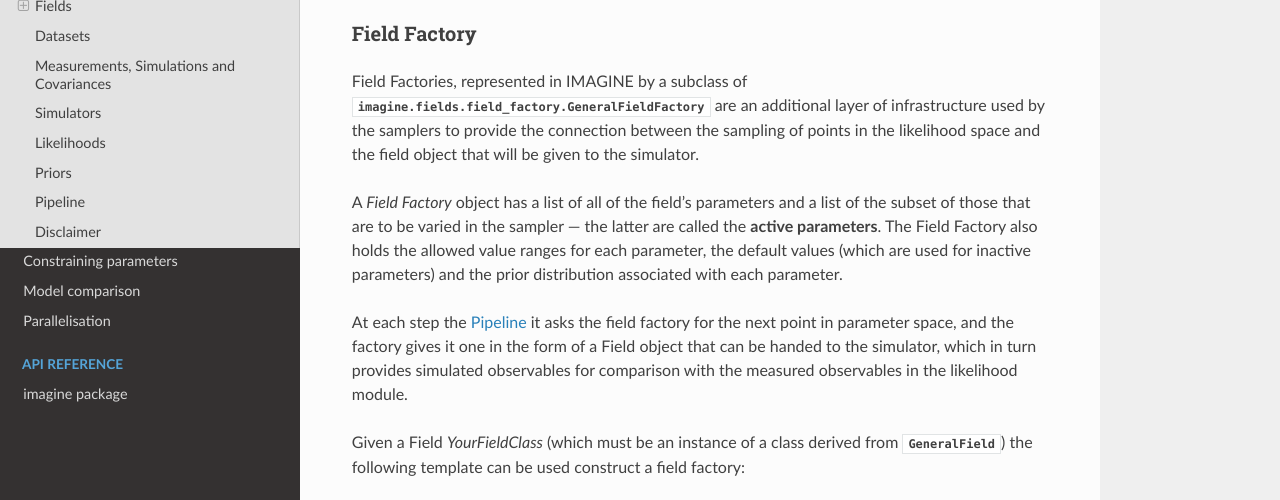
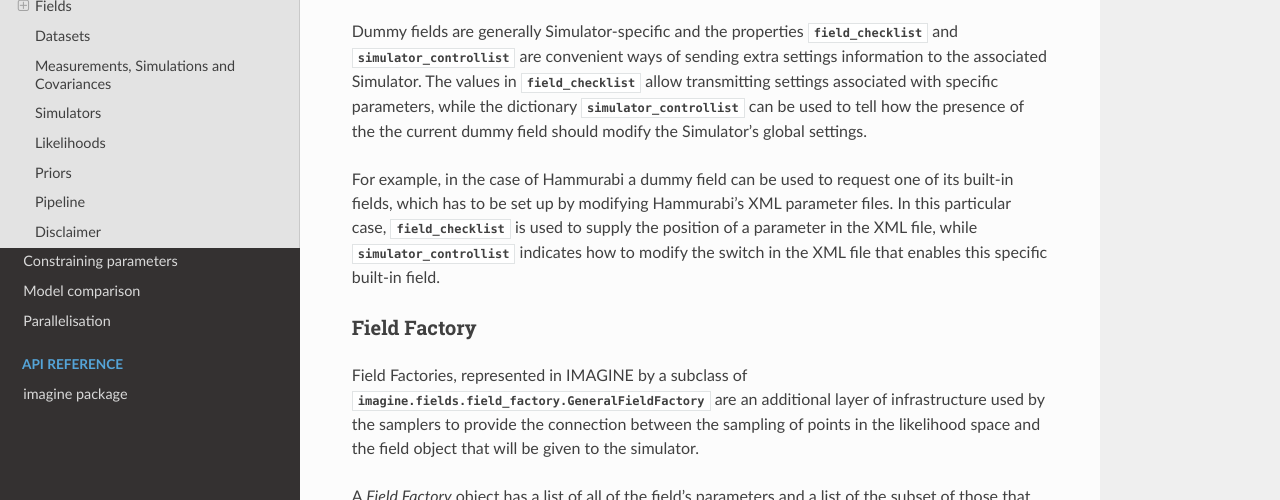
Before and after one commit to IMAGINE-Consortium/imagine, a Sphinx documentation site: the page built from doc/source/components.rst, in a window 1280 px wide and 900 px high, scrolled down 5275 px, cut to the strip 236-736 px from the top of the window. Built offline with Sphinx 7.4.7 and the Read the Docs theme 2.0.0, drawn with Linux system fonts in a browser that asks for light colours; pages that are not in the unit, such as notebooks, are missing from menus.

Commit message:
Updates doc, clarifying the role/behaviour of dummy fields and controllists

```diff
--- a/doc/source/components.rst
+++ b/doc/source/components.rst
@@ -211,7 +211,8 @@ It was assumed the existence of a hypothetical module :py:mod:`MY_GALAXY_MODEL`
 which, given a set of parameters and three 3-arrays containing coordinate values,
 computes the magnetic field vector at each point.
 
-The method :py:meth:`get_field() <imagine.fields.basic_fields.MagneticField.get_field>` must return an :py:class:`astropy.units.Quantity`,
+The method :py:meth:`get_field() <imagine.fields.basic_fields.MagneticField.get_field>`
+must return an :py:class:`astropy.units.Quantity`,
 with shape `(Nx,Ny,Nz,3)` where `Ni` is the corresponding grid resolution and
 the last axis corresponds to the component (with x, y and z associated with
 indices 0, 1 and 2, respectively). The Quantity returned by the method must
@@ -283,6 +284,22 @@ A dummy field can be implemented subclassing
 :py:class:`imagine.fields.basic_fields.DummyField` as shown bellow.
 
 .. literalinclude:: ../../imagine/templates/dummy_field_template.py
+
+Dummy fields are generally Simulator-specific and the properties
+:py:data:`field_checklist` and :py:data:`simulator_controllist` are
+convenient ways of sending extra settings information to the associated
+Simulator. The values in :py:data:`field_checklist` allow transmitting settings
+associated with specific parameters, while the dictionary
+:py:data:`simulator_controllist` can be used to tell how the presence of the
+the current dummy field should modify the Simulator's global settings.
+
+For example, in the case of Hammurabi a dummy field can be used
+to request one of its built-in fields, which has to be set up by modifying
+Hammurabi's XML parameter files.
+In this particular case, :py:data:`field_checklist` is used to supply the
+position of a parameter in the XML file, while :py:data:`simulator_controllist`
+indicates how to modify the switch in the XML file that enables this specific
+built-in field.
 
 
 .. _Field Factory:
```
Also changed, not shown: 2 other files.
